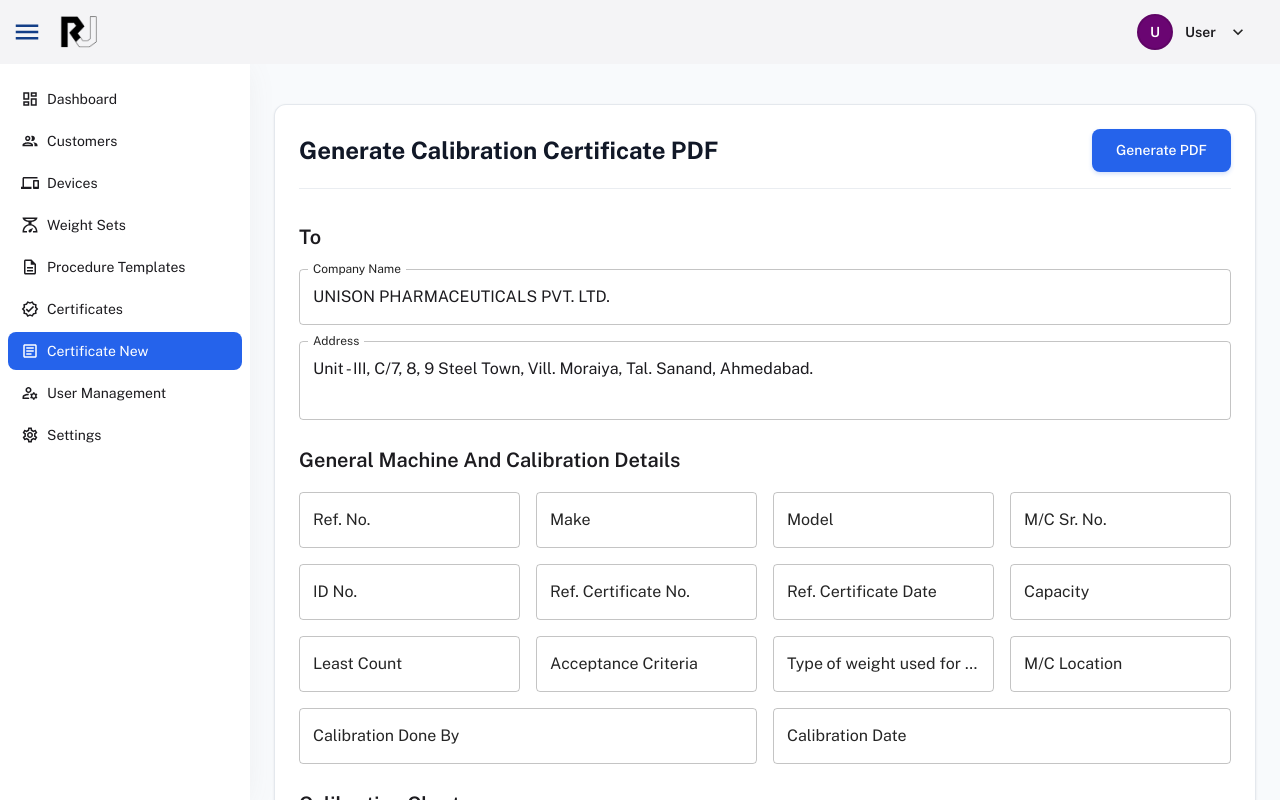
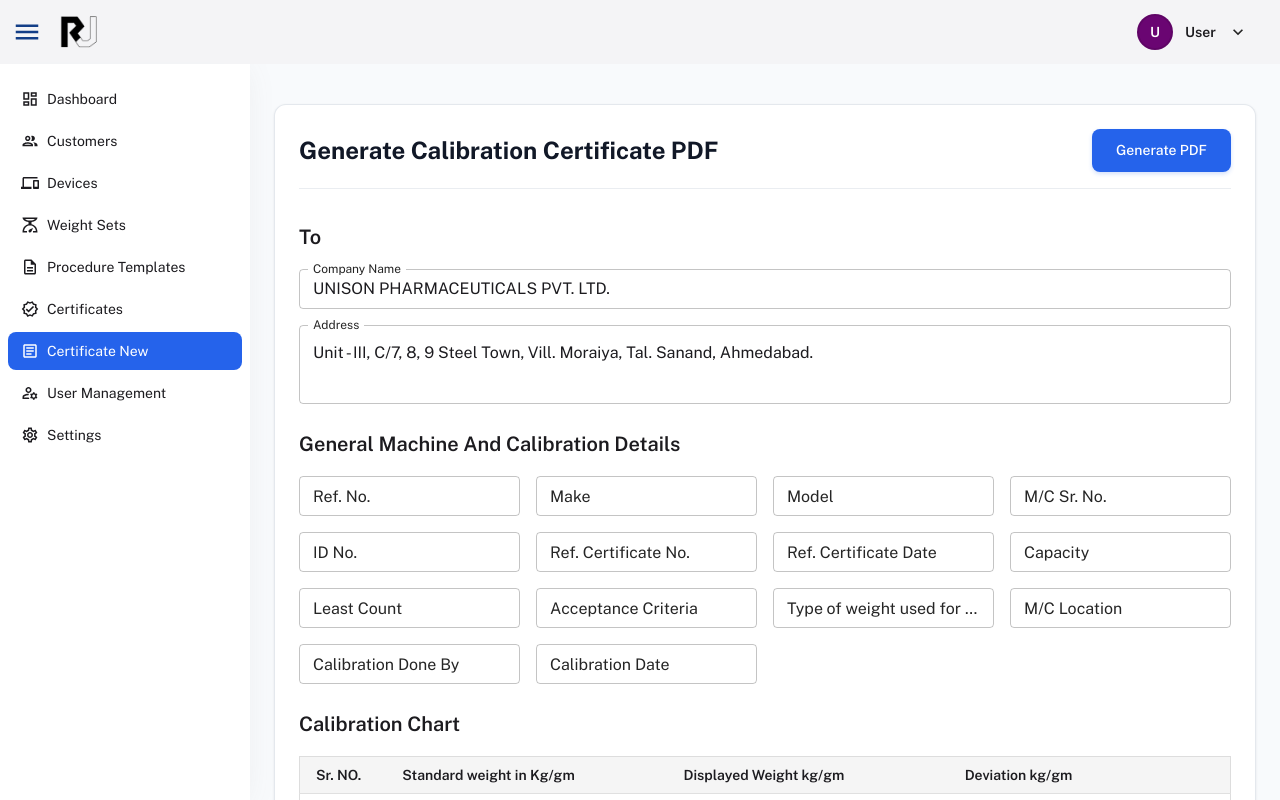
Before and after one commit to dhavalinventam/RJ-Technologies-Calibration-Certificate-Penal, a React (Vite) app: page /certificate-new/generate-pdf in a window 1280 px wide. Shown: the top 800 px of the page. Built offline with nearby package versions, Linux system fonts and the light colour scheme.

Commit message:
PDF design update

```diff
--- a/src/pages/protected/certificate-new/GeneratePDF.tsx
+++ b/src/pages/protected/certificate-new/GeneratePDF.tsx
@@ -181,15 +181,15 @@ const GeneratePDF = () => {
           doc.setLineWidth(0.2)
           doc.rect(xPos, currentY, colWidths[colIdx], rowHeight, 'S')
           doc.setTextColor(0, 0, 0) // Black text
-          const textX = xPos + cellPadding
+          const textX = xPos + colWidths[colIdx] / 2
           const textY = currentY + rowHeight / 2 + 1.5
           const cellText = (cell || '').toString()
           const maxWidth = colWidths[colIdx] - cellPadding * 2
           if (doc.getTextWidth(cellText) > maxWidth) {
             const wrapped = doc.splitTextToSize(cellText, maxWidth)
-            doc.text(wrapped[0], textX, textY)
+            doc.text(wrapped[0], textX, textY, { align: 'center' })
           } else {
-            doc.text(cellText, textX, textY)
+            doc.text(cellText, textX, textY, { align: 'center' })
           }
           xPos += colWidths[colIdx]
         })
@@ -437,11 +437,14 @@ const GeneratePDF = () => {
       doc.setFontSize(8)
       doc.setFont('helvetica', 'normal')
       doc.setTextColor(0, 0, 0)
-      doc.text(row.time || '', margin + creepCellPadding, creepCurrentY + creepRowHeight / 2 + 1.5)
+      doc.text(row.time || '', margin + creepColWidths[0] / 2, creepCurrentY + creepRowHeight / 2 + 1.5, {
+        align: 'center'
+      })
       doc.text(
         row.displayedWeight || '',
-        margin + creepColWidths[0] + creepCellPadding,
-        creepCurrentY + creepRowHeight / 2 + 1.5
+        margin + creepColWidths[0] + creepColWidths[1] / 2,
+        creepCurrentY + creepRowHeight / 2 + 1.5,
+        { align: 'center' }
       )
       creepCurrentY += creepRowHeight
     })
@@ -601,6 +604,7 @@ const GeneratePDF = () => {
                 value={formData.toCompany}
                 onChange={e => handleInputChange('toCompany', e.target.value)}
                 sx={{ mb: 2 }}
+                size='small'
               />
               <TextField
                 fullWidth
@@ -617,90 +621,101 @@ const GeneratePDF = () => {
               <Typography variant='h6' sx={{ mb: 2, fontWeight: 600 }}>
                 General Machine and Calibration Details
               </Typography>
-              <Box sx={{ display: 'flex', gap: 2, flexWrap: 'wrap' }}>
+              <Box
+                sx={{
+                  display: 'grid',
+                  gap: 2,
+                  gridTemplateColumns: {
+                    xs: '1fr', // 1 column on extra-small screens
+                    sm: 'repeat(2, 1fr)', // 2 columns on small screens
+                    md: 'repeat(3, 1fr)', // 4 columns on medium and up
+                    lg: 'repeat(4, 1fr)'
+                  }
+                }}
+              >
                 <TextField
                   label='Ref. No.'
                   value={formData.refNo}
                   onChange={e => handleInputChange('refNo', e.target.value)}
-                  sx={{ flex: 1, minWidth: 200 }}
+                  size='small'
                 />
                 <TextField
                   label='Make'
                   value={formData.make}
                   onChange={e => handleInputChange('make', e.target.value)}
-                  sx={{ flex: 1, minWidth: 200 }}
+                  size='small'
                 />
                 <TextField
                   label='Model'
                   value={formData.model}
                   onChange={e => handleInputChange('model', e.target.value)}
-                  sx={{ flex: 1, minWidth: 200 }}
+                  size='small'
                 />
                 <TextField
                   label='M/C Sr. No.'
                   value={formData.mcSrNo}
                   onChange={e => handleInputChange('mcSrNo', e.target.value)}
-                  sx={{ flex: 1, minWidth: 200 }}
+                  size='small'
                 />
                 <TextField
                   label='ID No.'
                   value={formData.idNo}
                   onChange={e => handleInputChange('idNo', e.target.value)}
-                  sx={{ flex: 1, minWidth: 200 }}
+                  size='small'
                 />
                 <TextField
                   label='Ref. Certificate No.'
                   value={formData.refCertificateNo}
                   onChange={e => handleInputChange('refCertificateNo', e.target.value)}
-                  sx={{ flex: 1, minWidth: 200 }}
+                  size='small'
                 />
                 <TextField
                   label='Ref. Certificate Date'
                   value={formData.refCertificateDate}
                   onChange={e => handleInputChange('refCertificateDate', e.target.value)}
-                  sx={{ flex: 1, minWidth: 200 }}
+                  size='small'
                 />
                 <TextField
                   label='Capacity'
                   value={formData.capacity}
                   onChange={e => handleInputChange('capacity', e.target.value)}
-                  sx={{ flex: 1, minWidth: 200 }}
+                  size='small'
                 />
                 <TextField
                   label='Least Count'
                   value={formData.leastCount}
                   onChange={e => handleInputChange('leastCount', e.target.value)}
-                  sx={{ flex: 1, minWidth: 200 }}
+                  size='small'
                 />
                 <TextField
                   label='Acceptance Criteria'
                   value={formData.acceptanceCriteria}
                   onChange={e => handleInputChange('acceptanceCriteria', e.target.value)}
-                  sx={{ flex: 1, minWidth: 200 }}
+                  size='small'
                 />
                 <TextField
                   label='Type of weight used for Calibration'
                   value={formData.typeOfWeight}
                   onChange={e => handleInputChange('typeOfWeight', e.target.value)}
-                  sx={{ flex: 1, minWidth: 200 }}
+                  size='small'
                 />
                 <TextField
                   label='M/C Location'
                   value={formData.mcLocation}
                   onChange={e => handleInputChange('mcLocation', e.target.value)}
-                  sx={{ flex: 1, minWidth: 200 }}
+                  size='small'
                 />
                 <TextField
                   label='Calibration Done By'
                   value={formData.calibrationDoneBy}
                   onChange={e => handleInputChange('calibrationDoneBy', e.target.value)}
-                  sx={{ flex: 1, minWidth: 200 }}
+                  size='small'
                 />
                 <TextField
                   label='Calibration Date'
                   value={formData.calibrationDate}
                   onChange={e => handleInputChange('calibrationDate', e.target.value)}
-                  sx={{ flex: 1, minWidth: 200 }}
+                  size='small'
                 />
               </Box>
             </Box>
@@ -950,18 +965,21 @@ const GeneratePDF = () => {
                 value={formData.status}
                 onChange={e => handleInputChange('status', e.target.value)}
                 sx={{ mb: 2 }}
+                size='small'
               />
               <TextField
                 label='Next Calibration Due Date'
                 value={formData.nextCalibrationDueDate}
                 onChange={e => handleInputChange('nextCalibrationDueDate', e.target.value)}
                 sx={{ mr: 2, minWidth: 250 }}
+                size='small'
               />
               <TextField
                 label='Calibrated By'
                 value={formData.calibratedBy}
                 onChange={e => handleInputChange('calibratedBy', e.target.value)}
                 sx={{ minWidth: 250 }}
+                size='small'
               />
             </Box>
           </Paper>
```
